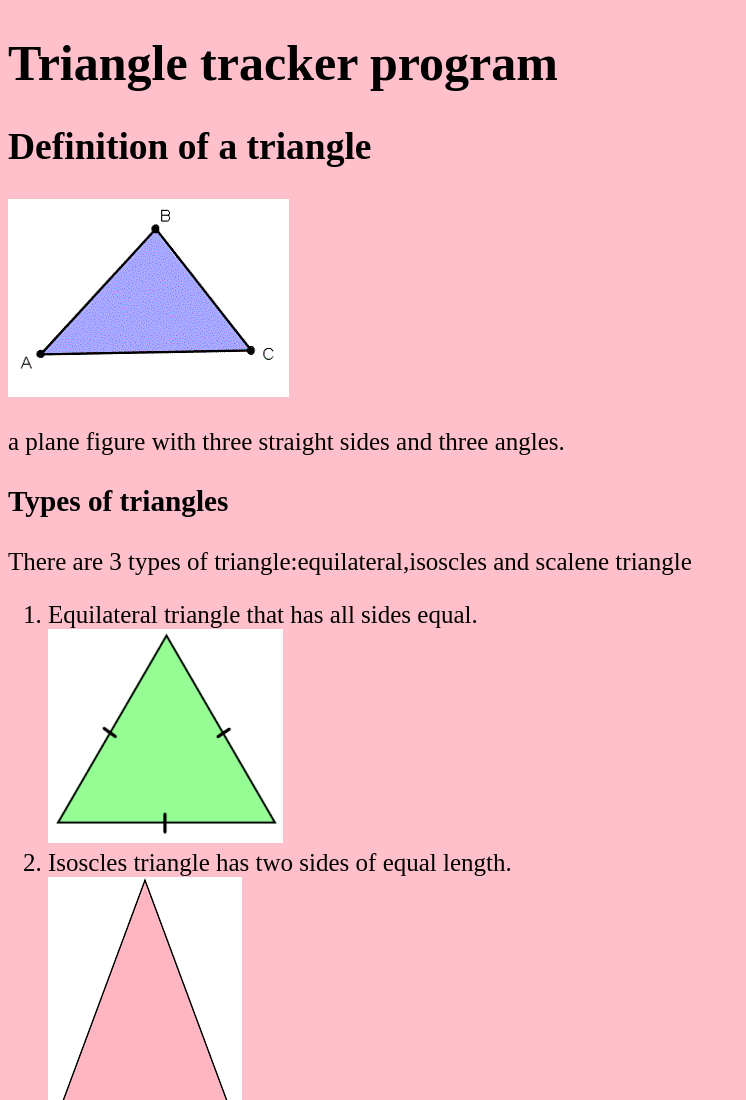
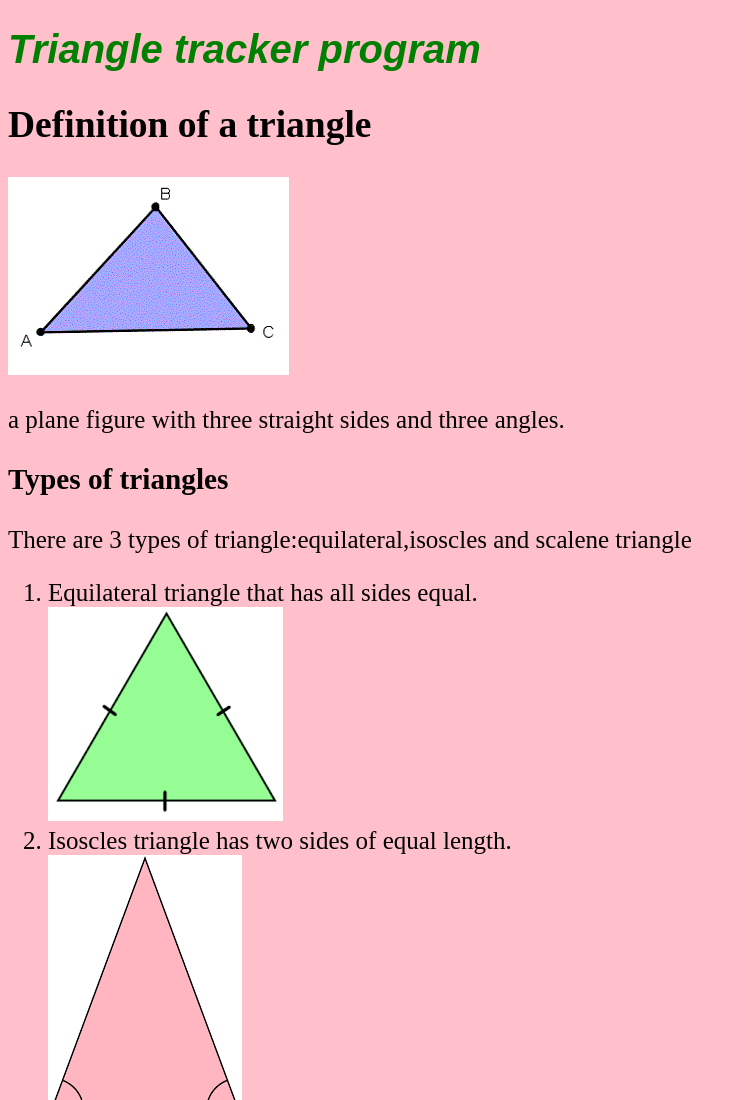
Before and after one commit to karireamandine/triangle-tracker, a plain HTML site: page index.html in a window 1280 px wide. Shown: the top 1100 px of the page, without its empty margins (0-746 px from the left). Drawn offline with Linux system fonts and the light colour scheme.

Commit message:
add styles as heading one

```diff
--- a/styles.css
+++ b/styles.css
@@ -37,3 +37,11 @@ button{
     text-decoration: none;
     font-size: 20px;
  }
+ h1{
+    color:green;
+    text-align:justify;
+    font-size:40px;
+    font-style:italic;
+    font-weight:bolder;
+    font-family:fantasy;
+ }
```
